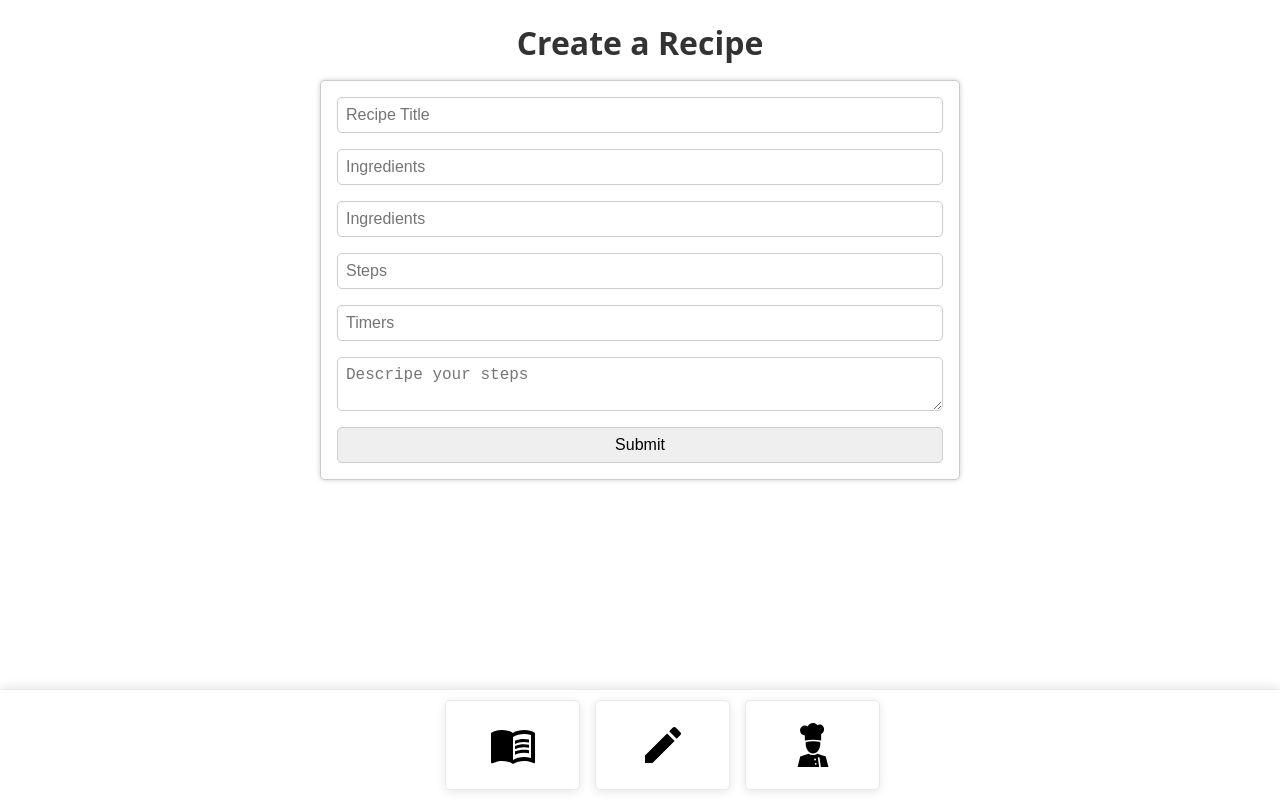
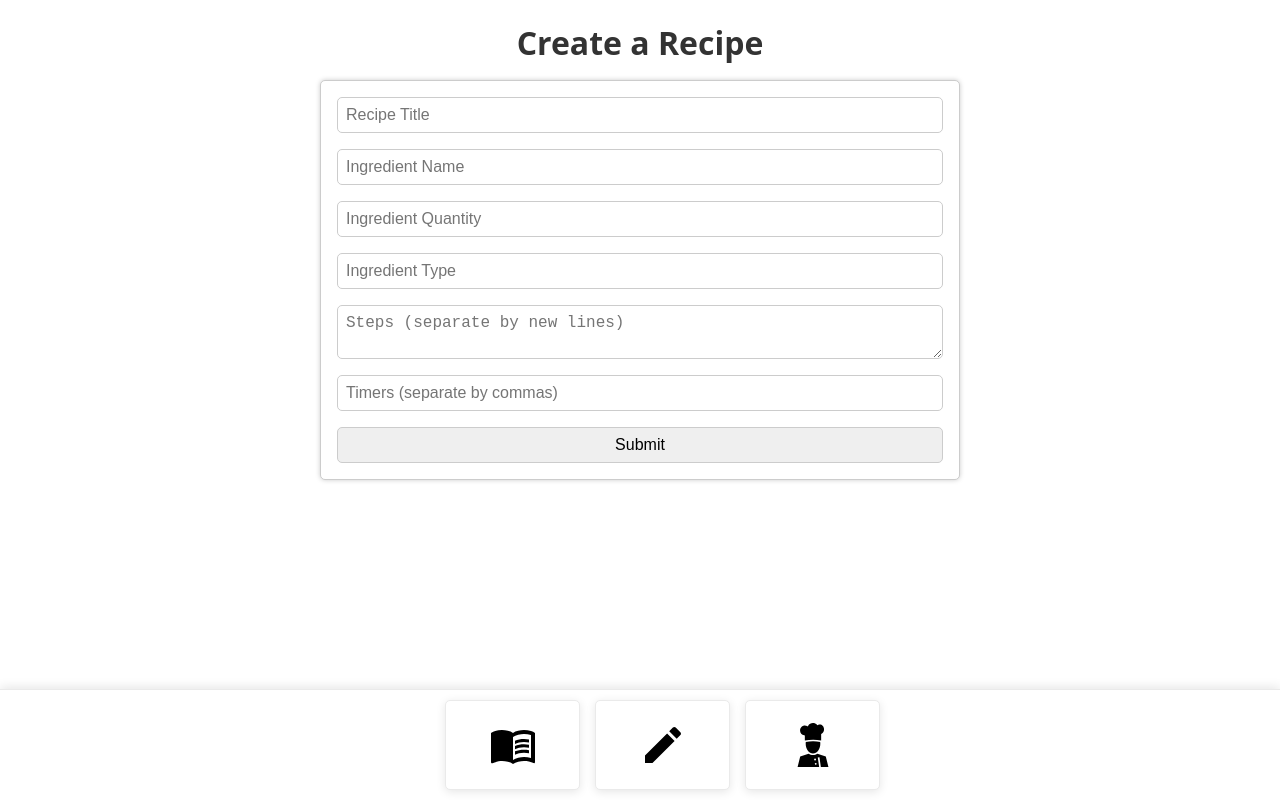
Before and after one commit to Leviron/Capstone-project, a Next.js app: page /create in a window 1280 px wide. Built offline with nearby package versions, Linux system fonts and the light colour scheme; no server answers.

Commit message:
updated moredetailspage

```diff
--- a/components/Form/index.js
+++ b/components/Form/index.js
@@ -1,40 +1,138 @@
 import { FormContainer, FormButton } from "./styles-form";
 import { Heading } from "./styles-form";
-import useSWR from "swr";
+import { useRouter } from "next/router";
+import { useState } from "react";
 
 export default function CreateRecipe() {
-  const { mutate } = useSWR("/api");
+  const [recipesTitle, setRecipesTitle] = useState("");
+  const [ingredientName1, setIngredientName1] = useState("");
+  const [ingredientQuantity1, setIngredientQuantity1] = useState("");
+  const [ingredientType1, setIngredientType1] = useState("");
+  const [steps, setSteps] = useState("");
+  const [timers, setTimers] = useState("");
+  const [error, setError] = useState("");
 
-  async function handleSubmit(event) {
+  const router = useRouter();
+
+  const handleName = (event) => {
+    setRecipesTitle(event.target.value);
+  };
+
+  const handleIngredientName = (event) => {
+    setIngredientName1(event.target.value);
+  };
+
+  const handleIngredientQuantity = (event) => {
+    setIngredientQuantity1(event.target.value);
+  };
+
+  const handleIngredientType = (event) => {
+    setIngredientType1(event.target.value);
+  };
+
+  const handleSteps = (event) => {
+    setSteps(event.target.value);
+  };
+
+  const handleTimers = (event) => {
+    setTimers(event.target.value);
+  };
+
+  const handleSubmit = async (event) => {
     event.preventDefault();
 
-    const formData = new FormData(event.target);
-    const productData = Object.fromEntries(formData);
+    if (
+      recipesTitle === "" ||
+      ingredientName1 === "" ||
+      ingredientQuantity1 === "" ||
+      ingredientType1 === "" ||
+      steps === "" ||
+      timers === ""
+    ) {
+      setError("Please fill in all fields");
+      return;
+    }
 
-    const response = await fetch("/api", {
+    const response = await fetch("/api/recipes", {
       method: "POST",
       headers: {
         "Content-Type": "application/json",
       },
-      body: JSON.stringify(productData),
+      body: JSON.stringify({
+        recipesTitle,
+        ingredientName1,
+        ingredientQuantity1,
+        ingredientType1,
+        steps,
+        timers,
+      }),
     });
+
     if (response.ok) {
-      mutate();
+      setRecipesTitle("");
+      setIngredientName1("");
+      setIngredientQuantity1("");
+      setIngredientType1("");
+      setSteps("");
+      setTimers("");
+      setError("");
+      router.push("/");
+    } else {
+      const responseData = await response.json();
+      setError(responseData.message);
     }
-  }
+  };
+
   return (
     <>
       <Heading>Create a Recipe</Heading>
       <FormContainer>
-        <input type="text" placeholder="Recipe Title" />
-        <input type="number" placeholder="Ingredients" min={0} />
-        <input type="text" placeholder="Ingredients" />
-        <input type="text" placeholder="Steps" />
-        <input type="text" placeholder="Timers" />
-        <textarea type="text" placeholder="Descripe your steps" />
+        <input
+          type="text"
+          name="title"
+          placeholder="Recipe Title"
+          value={recipesTitle}
+          onChange={handleName}
+        />
+        <input
+          type="text"
+          name="ingredientName1"
+          placeholder="Ingredient Name"
+          value={ingredientName1}
+          onChange={handleIngredientName}
+        />
+        <input
+          type="text"
+          name="ingredientQuantity1"
+          placeholder="Ingredient Quantity"
+          value={ingredientQuantity1}
+          onChange={handleIngredientQuantity}
+        />
+        <input
+          type="text"
+          name="ingredientType1"
+          placeholder="Ingredient Type"
+          value={ingredientType1}
+          onChange={handleIngredientType}
+        />
+        <textarea
+          name="steps"
+          placeholder="Steps (separate by new lines)"
+          value={steps}
+          onChange={handleSteps}
+        ></textarea>
+        <input
+          type="text"
+          name="timers"
+          placeholder="Timers (separate by commas)"
+          value={timers}
+          onChange={handleTimers}
+        />
 
-        <FormButton onSubmit={handleSubmit} type="submit">
-          Submit
+        {error && <p>{error}</p>}
+
+        <FormButton type="submit" onSubmit={handleSubmit}>
+          Submit{" "}
         </FormButton>
       </FormContainer>{" "}
     </>
--- a/components/Main/Card.styled.js
+++ b/components/Main/Card.styled.js
@@ -94,7 +94,6 @@ export const SearchIcon = styled(BsSearch)`
 
 export const Wrapper = styled.div`
   display: grid;
-  grid-template-columns: repeat(3, 1fr);
 
   margin: 1rem;
   margin-top: 2rem;
--- /dev/null
+++ b/pages/api/recipes/[id].js
@@ -0,0 +1,21 @@
+import Recipe from "../../../components/db/models/Recipe";
+import dbConnect from "../../../components/db/connect";
+
+export default async function handler(request, response) {
+  await dbConnect();
+
+  const { id } = request.query;
+
+  if (request.method === "GET") {
+    try {
+      const recipes = await Recipe.findById(id);
+      if (!recipes) {
+        return response.status(404).json({ message: "Recipe not found" });
+      }
+      response.status(200).json(recipes);
+    } catch (error) {
+      console.error("Error finding recipe:", error);
+      response.status(500).json({ message: "Internal server error" });
+    }
+  }
+}
```
Also changed, not shown: components/Main/Card.js (+3 -90 lines), pages/moredetails/[id].js (+3 -4 lines).
